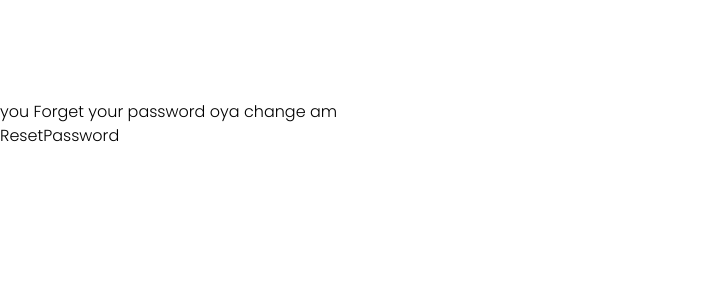
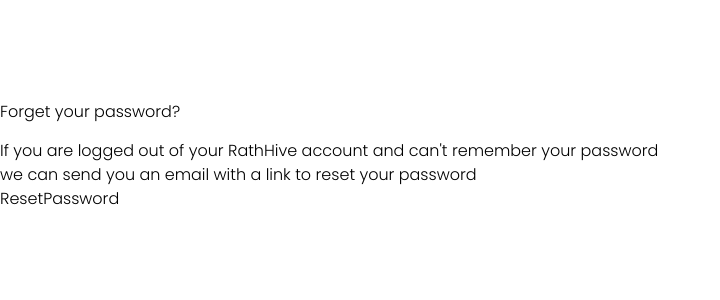
Before and after one commit to ifeanyi305/MonieWave_Frontend, a React (Vite) app: page /ForgotPassword in a window 1280 px wide. Shown: the top 300 px of the page, without its empty margins (0-720 px from the left). Built offline with nearby package versions, Linux system fonts and the light colour scheme.

Commit message:
start styling

```diff
--- a/src/components/resetPassword/ForgotPassword.jsx
+++ b/src/components/resetPassword/ForgotPassword.jsx
@@ -4,8 +4,12 @@
 const ForgotPassword = () => {
   return (
     <div>
-      <p>you Forget your password oya change am</p>
-      <Link to='/ResetPassword'>ResetPassword</Link>
+      <div className="flex flex-col justify-center">
+        <h1 className="pb-[15px]">Forget your password?</h1>
+        <p>If you are logged out of your RathHive account and can't remember your password</p>
+        <p>we can send you an email with a link to reset your password</p>
+        <Link to='/ResetPassword'>ResetPassword</Link>
+      </div>
     </div>
   );
 };
```
